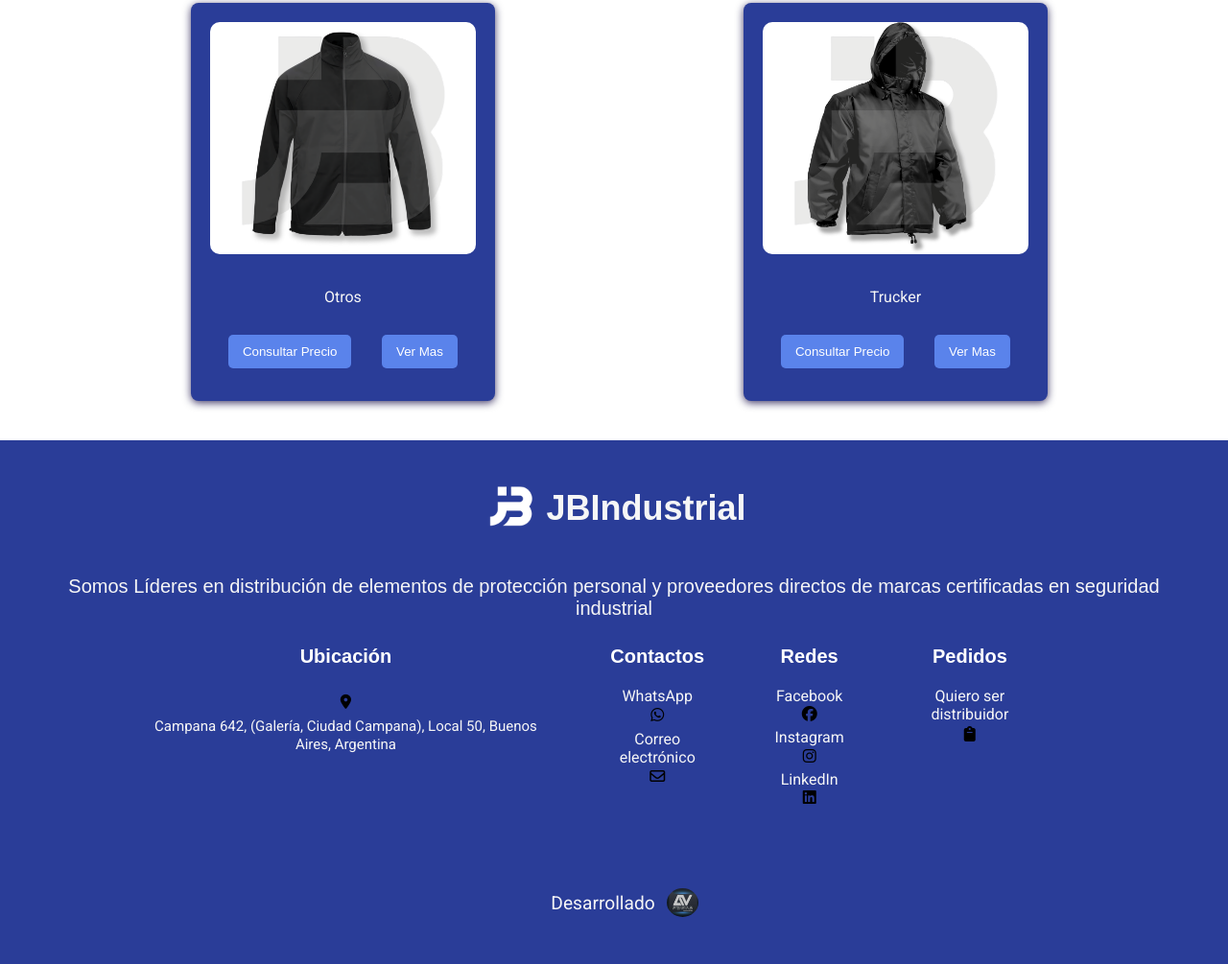
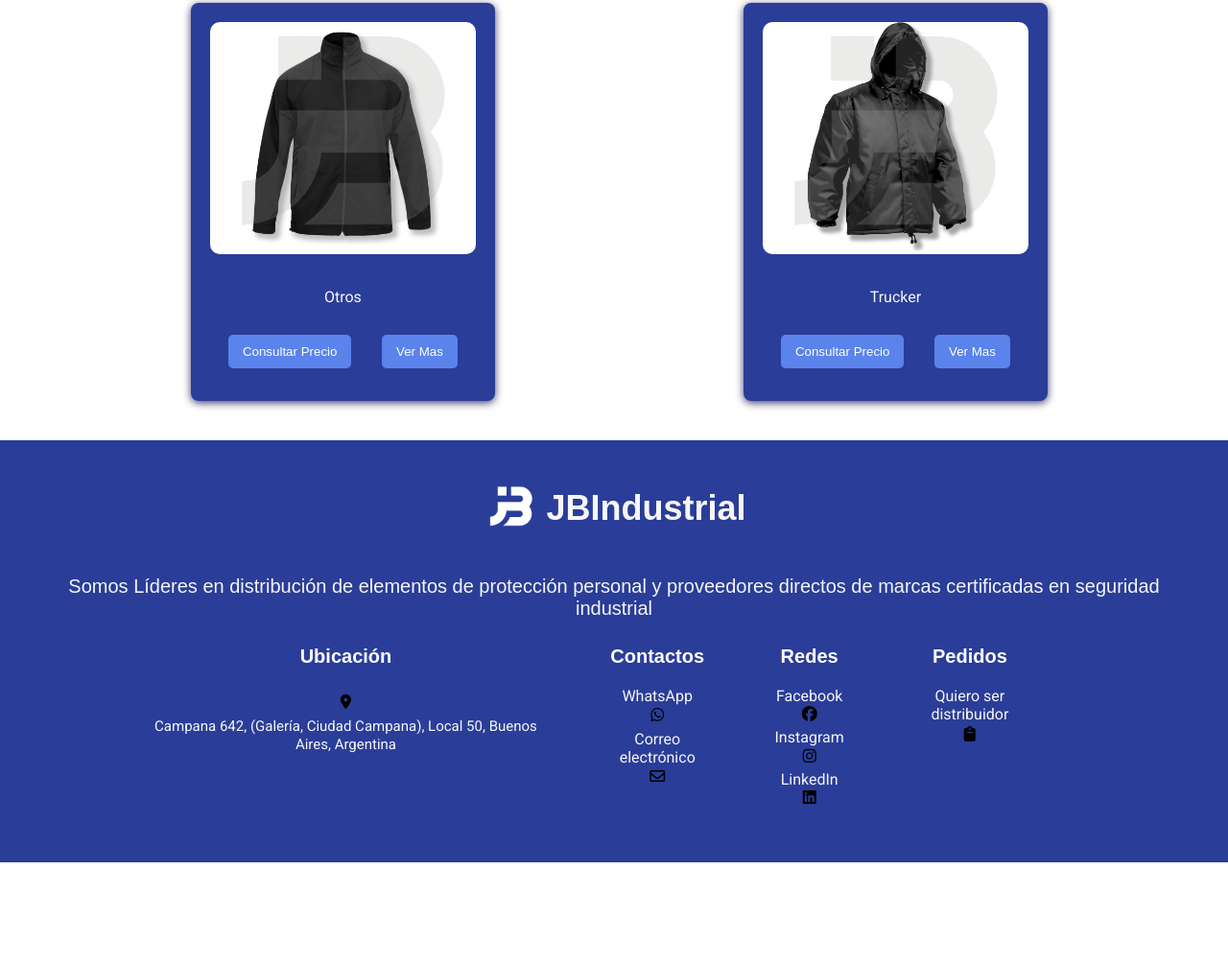
Before and after one commit to DesingJBindustrial/jbindustrialWeb, an Astro site: page / in a window 1280 px wide. Shown: the part 2462-3467 px from the top of the page at 96% size. After the commit the page ends 3361 px from the top, so only its background shows below. Built offline with nearby package versions, Linux system fonts and the light colour scheme; Astro itself is replaced by a stand-in of ours; a web font is replaced by a local one.

Commit message:
Update Footer.astro
Saco lo de artes virtuales, a pedido del cliente.

```diff
--- a/src/components/footer/Footer.astro
+++ b/src/components/footer/Footer.astro
@@ -62,10 +62,7 @@ const { footer } = datos; // Extraer la sección "footer"
             </article>
         </section>
     </article>
-        <a class="etiquetaA" >
-            <h6 class="tituloAV">Desarrollado</h6>
-            <img class="artesVisualesImg" src="/images/propagandas/artesVirtuales.png" alt="ARTES VISUALES">
-        </a>
+
 </footer>
 
 <style>
```
